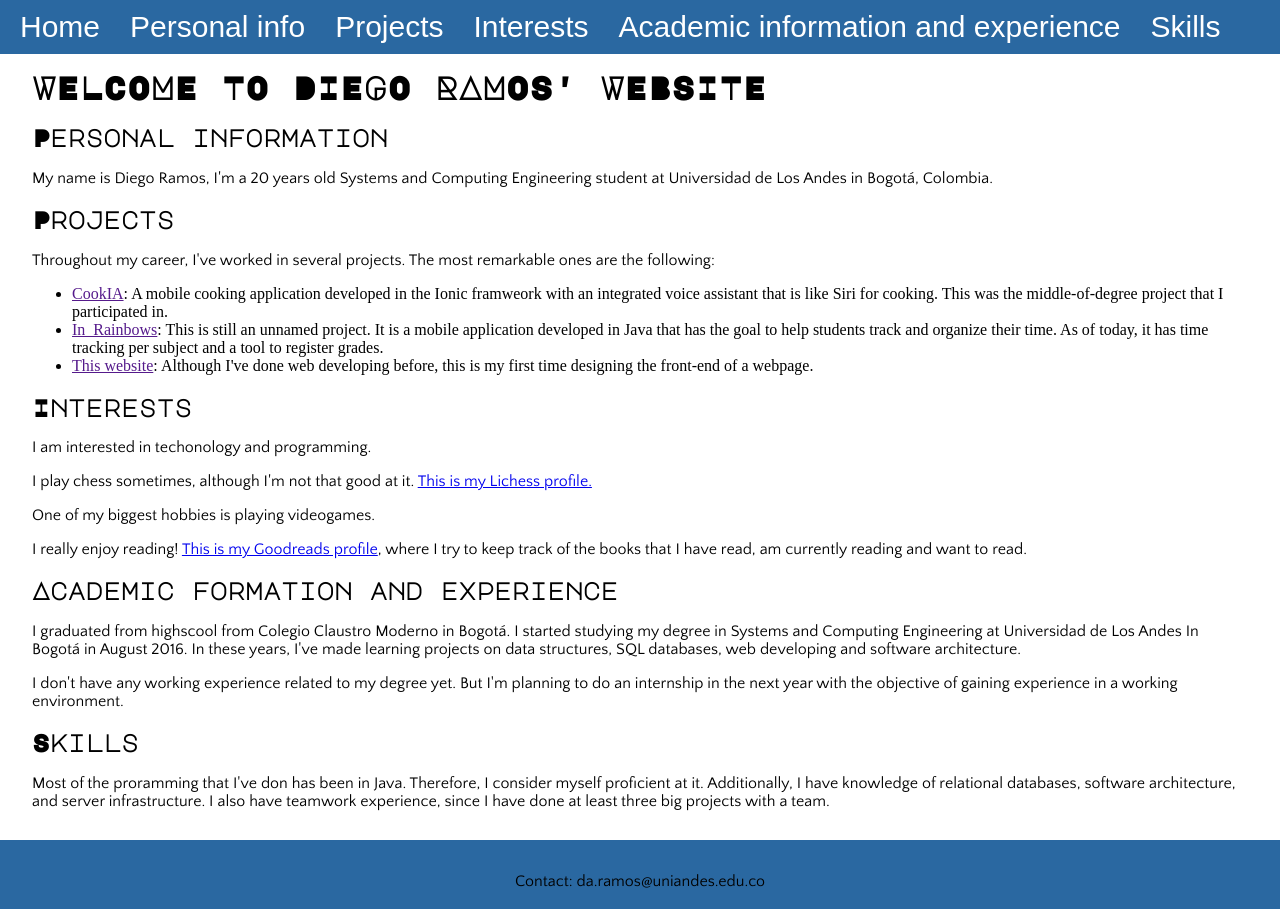
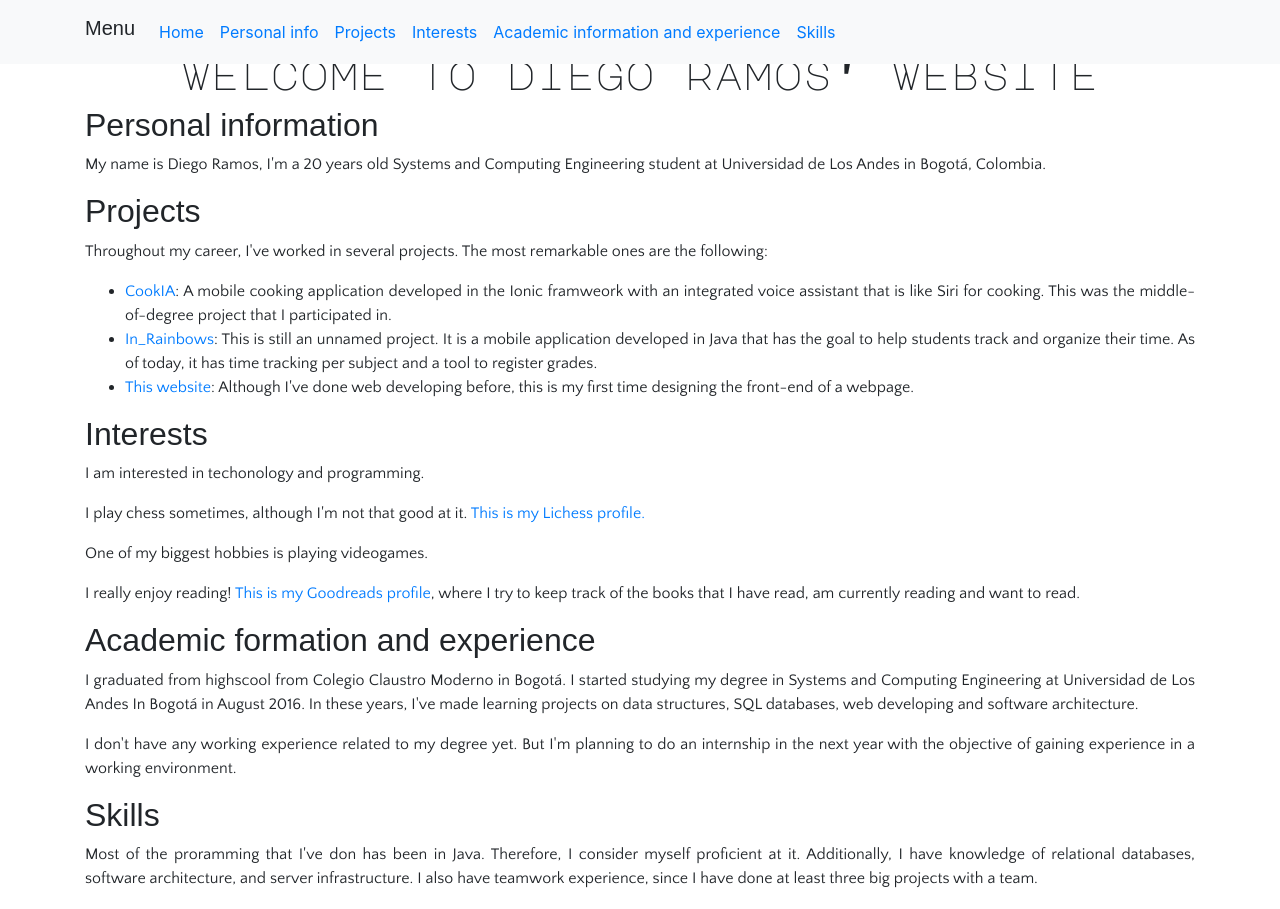
Before and after one commit to diegoramosb/diegoramosb.github.io, a plain HTML site: page index.html in a window 1280 px wide. Shown: the top 909 px of the page. Drawn offline with nearby package versions, Linux system fonts and the light colour scheme; a web font is replaced by a local one.

Commit message:
Added bootstrap layout and navbar

```diff
--- a/index.html
+++ b/index.html
@@ -5,55 +5,120 @@
     <meta charset="utf-8" />
     <meta http-equiv="X-UA-Compatible">
     <title>Diego Ramos' website</title>
-    <!-- <meta name="viewport" content="width=device-width, initial-scale=1"> -->
+    <meta name="viewport" content="width=device-width, initial-scale=1, shrink-to-fit=no">
     <link rel="stylesheet" type="text/css" media="screen" href="main.css" />
-    <link href="https://fonts.googleapis.com/css?family=Quattrocento+Sans|Spectral|Major+Mono+Display" rel="stylesheet">
-    <!-- <script src="main.js"></script> -->
+    <link rel="stylesheet" href="https://stackpath.bootstrapcdn.com/bootstrap/4.2.1/css/bootstrap.min.css" integrity="sha384-GJzZqFGwb1QTTN6wy59ffF1BuGJpLSa9DkKMp0DgiMDm4iYMj70gZWKYbI706tWS"
+        crossorigin="anonymous">
+    <link href="https://fonts.googleapis.com/css?family=Quattrocento+Sans|Spectral|Major+Mono+Display|Cormorant+SC|Megrim|Carrois+Gothic+SC"
+        rel="stylesheet">
 </head>
 
 <body>
-    <ul id="navbar">
-        <li><a href="#home">Home</a></li>
-        <li><a href="#info">Personal info</a></li>
-        <li><a href="#projects">Projects</a></li>
-        <li><a href="#interests">Interests</a></li>
-        <li><a href="#academic">Academic information and experience</a></li>
-        <li><a href="#skills">Skills</a></li>
-    </ul>
-    <div class="content">
-        <h1 id="home">WELCOME TO DIEGO RAMOS' WEBSITE</h1>
+    <nav class="navbar navbar-default fixed-top navbar-expand-lg bg-light">
+        <div class="container">
+            <h2 class="navbar-brand">Menu</h2>
+            <button class="navbar-toggler" type="button" data-toggle="collapse" data-target="#navbarNavAltMarkup"
+                aria-controls="navbarNavAltMarkup" aria-expanded="false" aria-label="Toggle navigation">
+                <span class="navbar-toggler-icon"></span>
+            </button>
+            <div class="navbar-collapse collapse" id="navbarNavAltMarkup">
+                <div class="navbar-nav">
+                    <a class="nav-item nav-link" href="#">Home</a>
+                    <a class="nav-item nav-link" href="#info">Personal info</a>
+                    <a class="nav-item nav-link" href="#projects">Projects</a>
+                    <a class="nav-item nav-link" href="#interests">Interests</a>
+                    <a class="nav-item nav-link" href="#academic">Academic information and experience</a>
+                    <a class="nav-item nav-link" href="#skills">Skills</a>
+                </div>
+            </div>
+        </div>
+    </nav>
+    <h1 class="text-center">Welcome to diego ramos' website</h1>
+    <!-- <h1 id="home">WELCOME TO DIEGO RAMOS' WEBSITE</h1> -->
+    <div class="container" id="content">
+        <div class="row">
+            <div class="col-sm-12 col-md-12 col-lg-12">
                 <h2 id="info">Personal information</h2>
                 <p>
-            My name is Diego Ramos, I'm a 20 years old Systems and Computing Engineering student at Universidad de Los Andes in Bogotá, Colombia.
+                    My name is Diego Ramos, I'm a 20 years old Systems and Computing Engineering student at Universidad
+                    de Los
+                    Andes in Bogotá, Colombia.
                 </p>
+            </div>
+        </div>
+        <div class="row">
+            <div class="col-sm-12 col-md-12 col-lg-12">
                 <h2 id="projects">Projects</h2>
                 <p>Throughout my career, I've worked in several projects. The most remarkable ones are the following:</p>
                 <ul>
-            <li><a href="">CookIA</a>: A mobile cooking application developed in the Ionic framweork with an integrated voice assistant that is like Siri for cooking.
+                    <li><a href="">CookIA</a>: A mobile cooking application developed in the Ionic framweork with an
+                        integrated
+                        voice assistant that is like Siri for cooking.
                         This was the middle-of-degree project that I participated in.</li>
-            <li><a href="">In_Rainbows</a>: This is still an unnamed project. It is a mobile application developed in Java that has the goal
-            to help students track and organize their time. As of today, it has time tracking per subject and a tool to register grades.</li>
-            <li><a href="">This website</a>: Although I've done web developing before, this is my first time designing the front-end of a webpage.</li>
+                    <li><a href="">In_Rainbows</a>: This is still an unnamed project. It is a mobile application
+                        developed in
+                        Java that has the goal
+                        to help students track and organize their time. As of today, it has time tracking per subject
+                        and a
+                        tool to register grades.</li>
+                    <li><a href="">This website</a>: Although I've done web developing before, this is my first time
+                        designing
+                        the front-end of a webpage.</li>
                 </ul>
+            </div>
+        </div>
+        <div class="row">
+            <div class="col-sm-12 col-md-12 col-lg-12">
                 <h2 id="interests">Interests</h2>
                 <p>I am interested in techonology and programming.</p>
-        <p>I play chess sometimes, although I'm not that good at it. <a href="https://lichess.org/@/Droeek">This is my Lichess profile.</a></p>
+                <p>I play chess sometimes, although I'm not that good at it. <a href="https://lichess.org/@/Droeek">This
+                        is my
+                        Lichess profile.</a></p>
                 <p>One of my biggest hobbies is playing videogames.</p>
-        <p>I really enjoy reading! <a href="https://www.goodreads.com/user/show/84034642-diego">This is my Goodreads profile</a>, where I try to keep track of the books that I have read, am currently reading and want to read.</p>
+                <p>I really enjoy reading! <a href="https://www.goodreads.com/user/show/84034642-diego">This is my
+                        Goodreads
+                        profile</a>, where I try to keep track of the books that I have read, am currently reading and
+                    want to
+                    read.</p>
+            </div>
+        </div>
+        <div class="row">
+            <div class="col-sm-12 col-md-12 col-lg-12">
                 <h2 id="academic">Academic formation and experience</h2>
-        <p>I graduated from highscool from Colegio Claustro Moderno in Bogotá. I started studying my degree in Systems and Computing Engineering
-            at Universidad de Los Andes In Bogotá in August 2016. In these years, I've made learning projects on data structures, SQL databases, web developing and software architecture.
+                <p>I graduated from highscool from Colegio Claustro Moderno in Bogotá. I started studying my degree in
+                    Systems
+                    and Computing Engineering
+                    at Universidad de Los Andes In Bogotá in August 2016. In these years, I've made learning projects
+                    on data
+                    structures, SQL databases, web developing and software architecture.
                 </p>
-         <p>I don't have any working experience related to my degree yet. But I'm planning to do an internship in the next year with the objective of gaining experience in a working environment.</p>
-
+                <p>I don't have any working experience related to my degree yet. But I'm planning to do an internship
+                    in the
+                    next year with the objective of gaining experience in a working environment.</p>
+            </div>
+        </div>
+        <div class="row">
+            <div class="col-sm-12 col-md-12 col-lg-12">
                 <h2 id="skills">Skills</h2>
-        <p>Most of the proramming that I've don has been in Java. Therefore, I consider myself proficient at it. Additionally, I have knowledge of relational databases, software architecture, and server infrastructure.
+                <p>Most of the proramming that I've don has been in Java. Therefore, I consider myself proficient at
+                    it.
+                    Additionally, I have knowledge of relational databases, software architecture, and server
+                    infrastructure.
                     I also have teamwork experience, since I have done at least three big projects with a team.
                 </p>
+            </div>
+        </div>
+
     </div>
     <div id="footer">
         <p>Contact: da.ramos@uniandes.edu.co</p>
     </div>
+    <script src="https://code.jquery.com/jquery-3.3.1.slim.min.js" integrity="sha384-q8i/X+965DzO0rT7abK41JStQIAqVgRVzpbzo5smXKp4YfRvH+8abtTE1Pi6jizo"
+        crossorigin="anonymous"></script>
+    <script src="https://cdnjs.cloudflare.com/ajax/libs/popper.js/1.14.6/umd/popper.min.js" integrity="sha384-wHAiFfRlMFy6i5SRaxvfOCifBUQy1xHdJ/yoi7FRNXMRBu5WHdZYu1hA6ZOblgut"
+        crossorigin="anonymous"></script>
+    <script src="https://stackpath.bootstrapcdn.com/bootstrap/4.2.1/js/bootstrap.min.js" integrity="sha384-B0UglyR+jN6CkvvICOB2joaf5I4l3gm9GU6Hc1og6Ls7i6U/mkkaduKaBhlAXv9k"
+        crossorigin="anonymous"></script>
 </body>
 
 </html>
--- a/main.css
+++ b/main.css
@@ -1,4 +1,4 @@
-#navbar {
+/* #navbar {
     position: fixed;
     top: 0;
     left: 0;
@@ -8,9 +8,9 @@
     padding: 0;
     background-color: rgb(42, 104, 161);
     overflow: hidden;
-}
+} */
 
-#navbar a {
+/* #navbar a {
     font-family: Arial, Helvetica, sans-serif;
     font-size: 30px;
     float: left;
@@ -19,20 +19,17 @@
     padding: 10px;
     margin-left: 10px;
     color: white;
+} */
+
+a:hover {
+    color:   rgb(235, 53, 53);
 }
 
-a:hover {
-    background-color: black;
-    /* color:   rgb(235, 53, 53); */
-}
-
-.content {
+#content {
     /* position: absolute; */
-    margin-top: 100px;
     margin: 0 auto;
-    padding-top: 50px;
     /* max-width: 640px; */
-    width: 95%;
+    /* width: 95%; */
 }
 
 #footer {
@@ -46,21 +43,33 @@ a:hover {
 }
 
 h1 {
+    /* font-family: 'Carrois Gothic SC', sans-serif; */
+    /* font-family: 'Megrim', cursive; */
     font-family: 'Major Mono Display', monospace;
+    /* font-family: 'Spectral', serif; */
+    /* font-family: 'Quattrocento Sans', sans-serif; */
+    /* font-family: 'Cormorant SC', serif; */
 }
 
 h2 {
-    font-family: 'Major Mono Display', monospace;
+    font-family: 'Carrois Gothic SC', sans-serif;
 }
 
 p {
     /* font-family: 'Spectral', serif; */
     font-family: 'Quattrocento Sans', sans-serif;
+    text-align: justify;
+}
+
+li {
+    font-family: 'Quattrocento Sans', sans-serif;
+    text-align: justify;
 }
 
 body {
     position: relative;
     margin: 0;
     padding-bottom: 6rem;
+    padding-top: 50px;
     min-height: 100%;
 }
```
Lines whose indentation alone changed are shown as unchanged.
